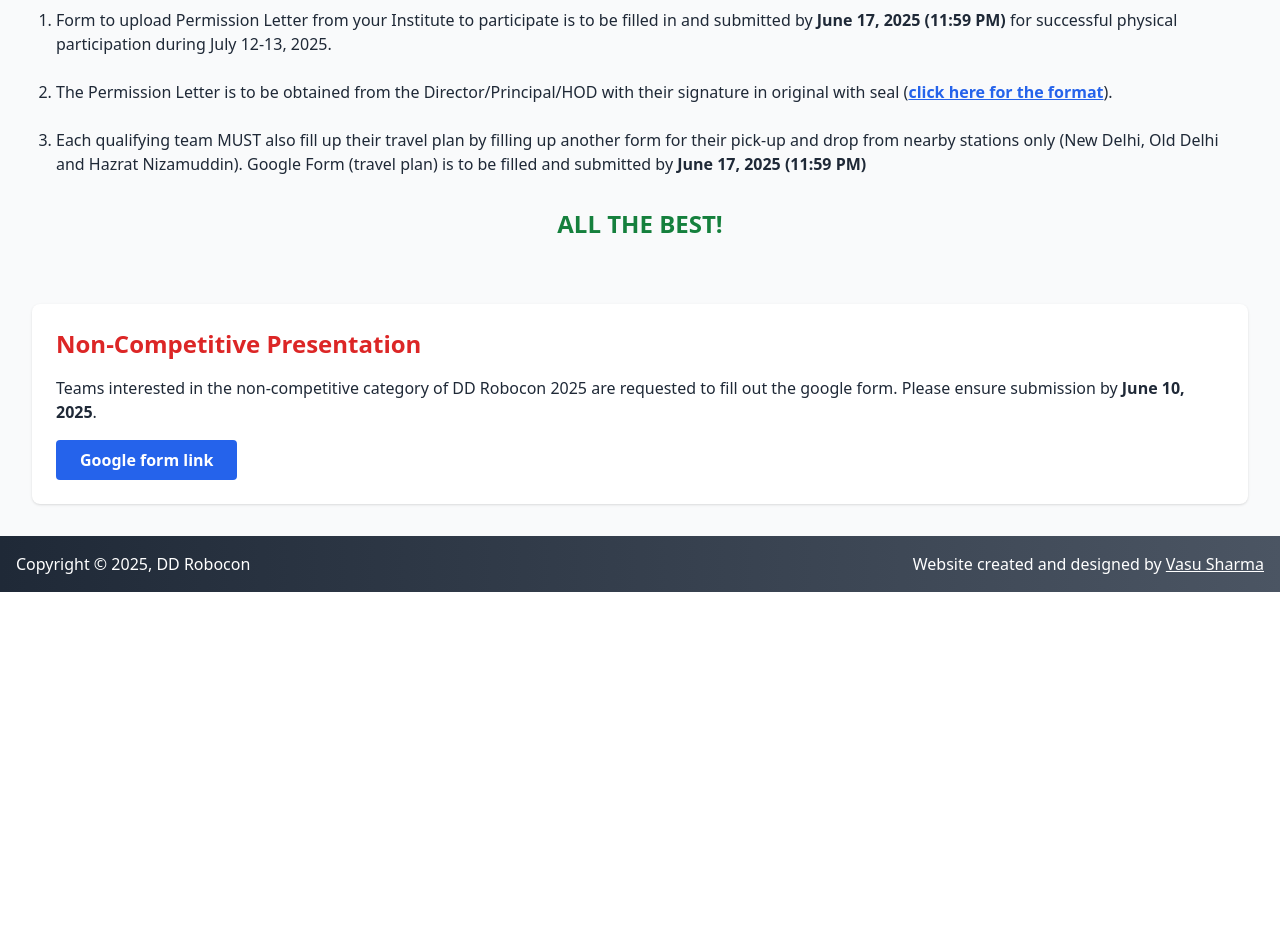
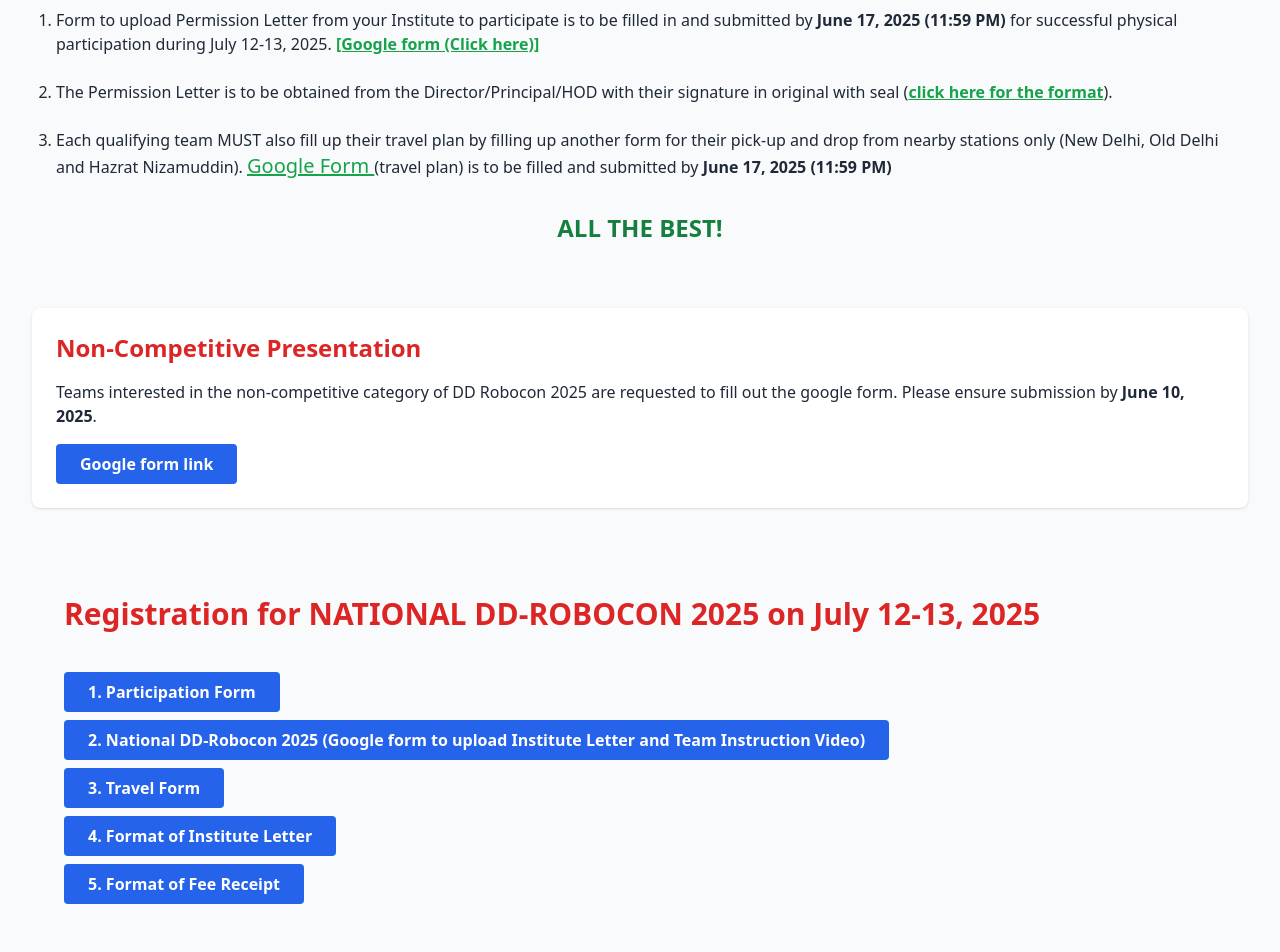
Before and after one commit to vasusharma-code/DD-Robocon, a React (Create React App) app: page /final in a window 1280 px wide. Shown: the part 1160-2112 px from the top of the page. Before the commit the page ends 1752 px from the top, so only its background shows below. Built offline with nearby package versions, Linux system fonts and the light colour scheme.

Commit message:
Link Changes

```diff
--- a/package.json
+++ b/package.json
@@ -3,6 +3,7 @@
   "version": "0.1.0",
   "private": true,
   "dependencies": {
+    "k6": "^0.0.0",
     "react": "^18.2.0",
     "react-dom": "^18.2.0",
     "react-icons": "^5.2.1",
--- a/src/components/Hero.jsx
+++ b/src/components/Hero.jsx
@@ -121,12 +121,10 @@
       </div>
 
       {/* New Alert Box for Stage-2 Guidelines */}
-      <a href="https://drive.google.com/file/d/1hQlK2cM1NxtTTscVtoNggKhk3ETadPbq/view?usp=sharing"
-      target="_blank"
-      rel="noopener noreferrer">
+      <a href="/final">
         <div className="md:mr-12 bg-green-500 text-white text-center py-3 px-6 rounded-lg shadow-lg mb-6 transition-transform hover:scale-105 hover:shadow-2xl max-w-lg mx-auto cursor-pointer">
           <span className="text-lg font-bold">
-            📢 Stage-2 Result Out Now!
+            📢 Register for Final Stage!
           </span>
         </div>
       </a>
--- a/src/pages/Stage3.jsx
+++ b/src/pages/Stage3.jsx
@@ -13,7 +13,9 @@
     <h2 className="text-2xl font-bold text-purple-700 mb-4 mt-8 uppercase tracking-wide">Section-A</h2>
     <ol className="list-decimal ml-6 text-gray-800 mb-8 space-y-6">
       <li>
-        <span className="font-semibold text-blue-700">Team Registration</span>
+        <span className="font-semibold text-blue-700">Team Registration  <a href="https://docs.google.com/forms/d/e/1FAIpQLScUyHxo9yQqHMrSq1Ec3lbleQXsFuhOd4AKJSPPC-3wZ7yd8A/viewform" className="text-green-600 underline" target="_blank"
+          rel="noopener noreferrer">(Participation Form Link)</a></span>
+
         <ul className="list-disc ml-6 mt-1 mb-2">
           <li>
             <span className="font-bold">Mandatory:</span> All qualified teams must fill the Participation Form after payment of non-refundable registration fee
@@ -90,13 +92,16 @@
     <h2 className="text-2xl font-bold text-purple-700 mb-4 mt-8 uppercase tracking-wide">Section-B</h2>
     <ol className="list-decimal ml-6 text-gray-800 mb-8 space-y-6">
       <li>
-        Form to upload Permission Letter from your Institute to participate is to be filled in and submitted by <span className="font-bold">June 17, 2025 (11:59 PM)</span> for successful physical participation during July 12-13, 2025. {/*<a href="#" className="text-blue-600 underline font-semibold">[Google form (Click here)]</a>.*/}
+        Form to upload Permission Letter from your Institute to participate is to be filled in and submitted by <span className="font-bold">June 17, 2025 (11:59 PM)</span> for successful physical participation during July 12-13, 2025. <a href="https://docs.google.com/forms/d/e/1FAIpQLSdALHhri-WuO9A592mGyMjoJc90O7p_TtePPcKxehsPuZbrew/viewform" className="text-green-600 underline font-semibold" target="_blank"
+          rel="noopener noreferrer">[Google form (Click here)]</a>
       </li>
       <li>
-        The Permission Letter is to be obtained from the Director/Principal/HOD with their signature in original with seal (<a href="#" className="text-blue-600 underline font-semibold">click here for the format</a>).
+        The Permission Letter is to be obtained from the Director/Principal/HOD with their signature in original with seal (<a href="https://docs.google.com/document/d/16lshoKMOYSNHwMM0WldsMCdfes0cHSrA/edit?tab=t.0" className="text-green-600 underline font-semibold" target="_blank"
+          rel="noopener noreferrer">click here for the format</a>).
       </li>
       <li>
-        Each qualifying team MUST also fill up their travel plan by filling up another form for their pick-up and drop from nearby stations only (New Delhi, Old Delhi and Hazrat Nizamuddin). Google Form (travel plan) is to be filled and submitted by <span className="font-bold">June 17, 2025 (11:59 PM)</span>
+        Each qualifying team MUST also fill up their travel plan by filling up another form for their pick-up and drop from nearby stations only (New Delhi, Old Delhi and Hazrat Nizamuddin). <a href="https://docs.google.com/forms/d/e/1FAIpQLSdpn2kq1jZEZ9mlZkERDa2hb_Lj581TgoDSP1xM9s-VtpLSww/viewform?usp=pp_url " className="text-green-600 text-xl underline" target="_blank"
+          rel="noopener noreferrer"> Google Form </a> (travel plan) is to be filled and submitted by <span className="font-bold">June 17, 2025 (11:59 PM)</span>
       </li>
     </ol>
 
@@ -118,6 +123,57 @@
         Google form link
       </a>
     </div>
+
+     <div className="p-8 mt-14 bg-gray-50">
+    <h1 className="text-3xl font-bold text-red-600 text-left mb-8">
+      Registration for NATIONAL DD-ROBOCON 2025 on July 12-13, 2025
+    </h1>
+    <a
+        href="https://docs.google.com/forms/d/e/1FAIpQLScUyHxo9yQqHMrSq1Ec3lbleQXsFuhOd4AKJSPPC-3wZ7yd8A/viewform?usp=pp_url"
+        target="_blank"
+        rel="noopener noreferrer"
+        className="inline-block mt-2 bg-blue-600 hover:bg-blue-700 text-white font-semibold py-2 px-6 rounded transition"
+      >
+       1. Participation Form
+      </a>
+      <br/>
+      <a
+        href="https://docs.google.com/forms/d/e/1FAIpQLSdALHhri-WuO9A592mGyMjoJc90O7p_TtePPcKxehsPuZbrew/viewform?usp=pp_url"
+        target="_blank"
+        rel="noopener noreferrer"
+        className="inline-block mt-2 bg-blue-600 hover:bg-blue-700 text-white font-semibold py-2 px-6 rounded transition"
+      >
+       2. National DD-Robocon 2025 (Google form to upload Institute Letter and Team Instruction Video)
+      </a>
+      <br/>
+      <a
+        href="https://docs.google.com/forms/d/e/1FAIpQLSdpn2kq1jZEZ9mlZkERDa2hb_Lj581TgoDSP1xM9s-VtpLSww/viewform?usp=pp_url"
+        target="_blank"
+        rel="noopener noreferrer"
+        className="inline-block mt-2 bg-blue-600 hover:bg-blue-700 text-white font-semibold py-2 px-6 rounded transition"
+      >
+       3. Travel Form
+      </a>
+      <br/>
+      <a
+        href="https://docs.google.com/document/d/16lshoKMOYSNHwMM0WldsMCdfes0cHSrA/edit?usp=sharing&ouid=104266911694900133464&rtpof=true&sd=true"
+        target="_blank"
+        rel="noopener noreferrer"
+        className="inline-block mt-2 bg-blue-600 hover:bg-blue-700 text-white font-semibold py-2 px-6 rounded transition"
+      >
+       4. Format of Institute Letter
+      </a>
+      <br/>
+      <a
+        href="https://drive.google.com/file/d/1hq_dpjN8km60ei2w0a4_udpnWYUM8xoO/view?usp=sharing"
+        target="_blank"
+        rel="noopener noreferrer"
+        className="inline-block mt-2 bg-blue-600 hover:bg-blue-700 text-white font-semibold py-2 px-6 rounded transition"
+      >
+       5. Format of Fee Receipt
+      </a>
+
+    </div>
   </div>
 );
 
```
Also changed, not shown: loadtest.js (added, +21 -0 lines), 2 other files (tests, documents, lock files or other folders).
